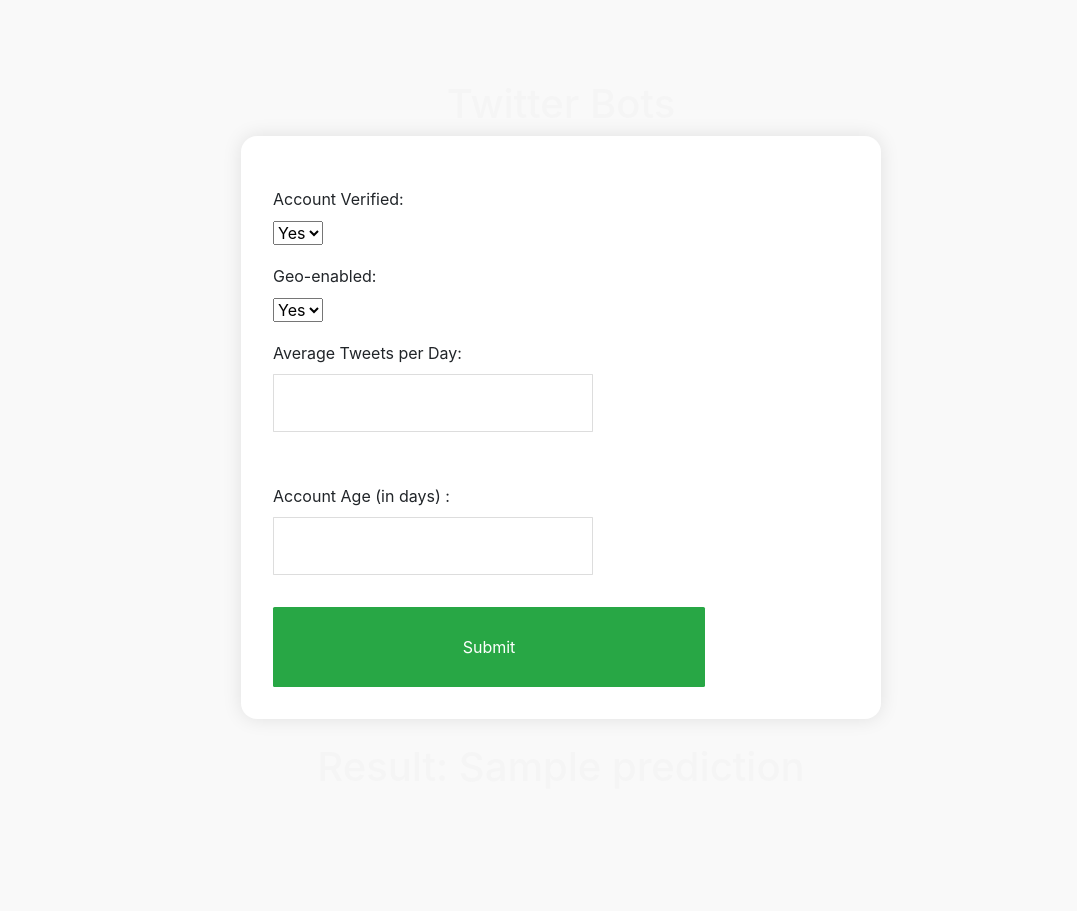
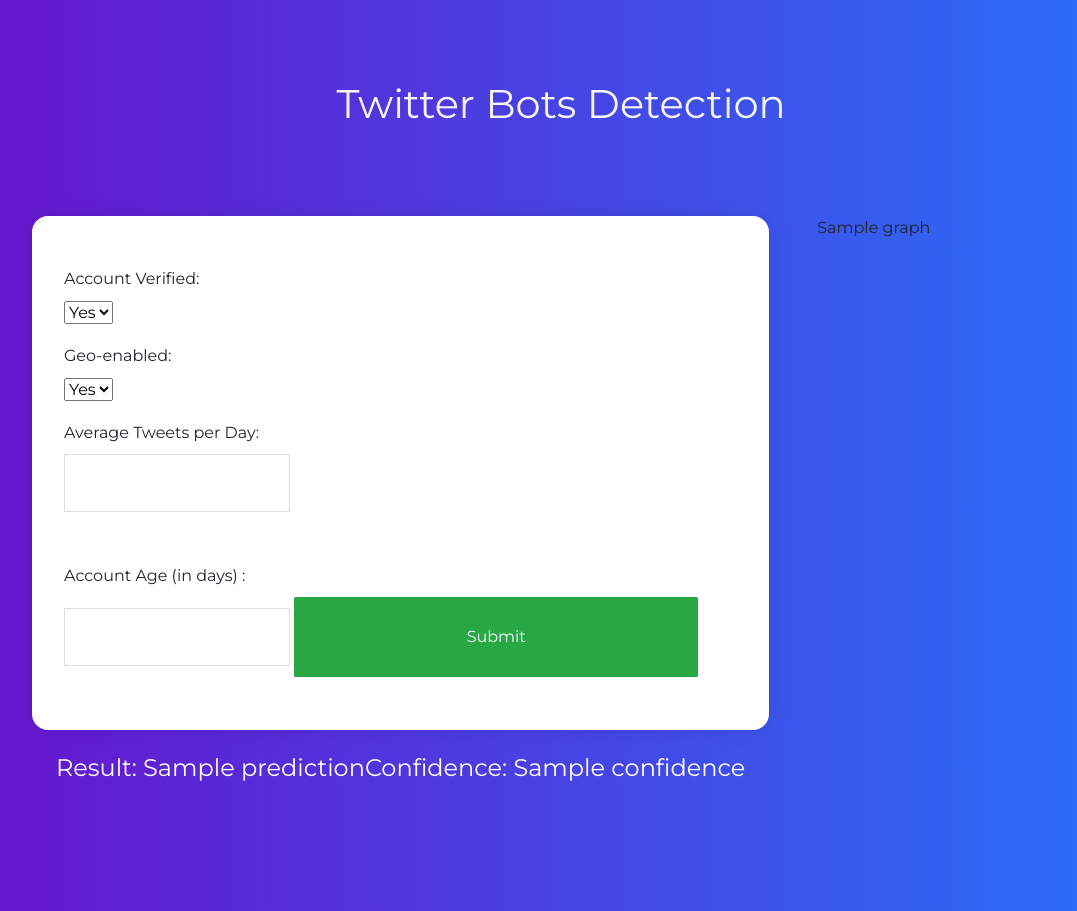
Before and after one commit to chandurnischal/financial-fraud, a Flask app: template templates/twitter_bots.html in a window 1280 px wide. Shown: the whole page, without its empty margins (79-1156 px from the left). Before the commit the page ends 687 px from the top, so only its background shows below. Run offline with Flask 3, Linux system fonts and the light colour scheme; the template is opened without the code that fills it: most values are stand-ins (such as "Sample title", 1, 10 or a date in 2020); parts of the project's set-up code (start-up, migrations or seed data) failed here and were passed over; some libraries are stand-ins or nearby versions.

Commit message:
integrated both endpoints and added graphs for twitter bots

```diff
--- a/app.py
+++ b/app.py
@@ -1,8 +1,9 @@
 import pandas as pd
 import pickle
 from sklearn.ensemble import RandomForestClassifier
+from flask import Flask, render_template, request
+from graphs import stacked_bar_chart, boxplot_tweets_per_day
 import requests
-from flask import Flask, render_template, request
 
 app = Flask(__name__)
 
@@ -13,28 +14,6 @@ with open("weights/twitter_bot_classifier.pkl", "rb") as file:
 @app.route("/")
 def index():
     return render_template("landing_page.html")
-
-@app.route("/twitter_bots", methods=["GET", "POST"])
-def twitter_bots():
-    pred = None
-    if request.method == "POST":
-        data = request.form
-
-        test = pd.DataFrame([[data["verified"], data["geo_enabled"], data["average_tweets_per_day"], data["account_age_days"]]], columns=tweet_model.feature_names_in_)
-
-
-        test["verified"] = test["verified"].map({"true": True, "false": False})
-        test["geo_enabled"] = test["geo_enabled"].map({"true": True, "false": False})
-        test["average_tweets_per_day"] = test["average_tweets_per_day"].astype(float)
-        test["account_age_days"] = test["account_age_days"].astype(float)
-
-
-        pred = tweet_model.predict(test)[0]
-
-        return render_template("twitter_bots.html", prediction=pred)
-
-    return render_template("twitter_bots.html", prediction=pred)
-
 
 # official
 # @app.route("/malicious_url", methods=["GET", "POST"])
@@ -79,7 +58,66 @@ def malicious_url():
 
     return render_template("malicious_url.html", prediction=res)
 
+# for now
+# @app.route("/twitter_bots", methods=["GET", "POST"])
+# def twitter_bots():
+#     data = dict()
 
+#     data["prediction"] = None
+#     data["graphs"] = [stacked_bar_chart(), boxplot_tweets_per_day()]
+
+#     pred = None
+#     if request.method == "POST":
+#         form = request.form
+
+#         test = pd.DataFrame([[form["verified"], form["geo_enabled"], form["average_tweets_per_day"], form["account_age_days"]]], columns=tweet_model.feature_names_in_)
+
+
+#         test["verified"] = test["verified"].map({"true": True, "false": False})
+#         test["geo_enabled"] = test["geo_enabled"].map({"true": True, "false": False})
+#         test["average_tweets_per_day"] = test["average_tweets_per_day"].astype(float)
+#         test["account_age_days"] = test["account_age_days"].astype(float)
+
+
+#         pred = tweet_model.predict(test)[0]
+#         data["prediction"] = pred
+#         return render_template("twitter_bots.html", data=data)
+
+#     return render_template("twitter_bots.html", data=data)
+
+# official
+@app.route("/twitter_bots", methods=["GET", "POST"])
+def twitter_bots():
+    data = dict()
+
+    data["prediction"] = None
+    data["graphs"] = [stacked_bar_chart(), boxplot_tweets_per_day()]
+
+    if request.method == "POST":
+
+        payload = {
+            "verified": request.form["verified"],
+            "geo_enabled": request.form["geo_enabled"],
+            "average_tweets_per_day": request.form["average_tweets_per_day"],
+            "account_age_days": request.form["account_age_days"],
+        }
+
+        headers = {
+            "Content-Type": "application/json"
+        }
+
+        try:
+            base = "http://54.86.83.255:5000/twitter_bots"
+            response = requests.post(url=base, headers=headers, json=payload)
+            data["prediction"] = response.json()["prediction"].title()
+            data["confidence"] = 0.98
+
+        except:
+            data["prediction"] = "Unable to predict"
+
+        return render_template("twitter_bots.html", data=data)
+
+    return render_template("twitter_bots.html", data=data)
 
 if __name__ == '__main__':
     app.run(debug=True)
--- /dev/null
+++ b/config.json
@@ -0,0 +1,6 @@
+{
+    "host": "host-name",
+    "password": "pass-word",
+    "port": 1234,
+    "database": "db-name"
+}
--- /dev/null
+++ b/static/index.css
@@ -0,0 +1,5 @@
+body {
+    font-family: 'Montserrat', sans-serif;
+    background-color: #f8f9fa;
+    background: linear-gradient(to right, #6a11cb, #2575fc);
+}
--- a/static/twitter_bots.css
+++ b/static/twitter_bots.css
@@ -9,35 +9,42 @@ body {
     overflow-y: auto;
 }
 
+
 h1 {
     color: whitesmoke;
+    padding-bottom: 4rem;
 }
 
-.heading {
-    font-size: larger;
+.container {
+    display: flex;
+    height: 100%;
+    gap: 1rem;
 }
 
-.form-container {
-    width: 40rem;
+.left-card, .right-card {
+    padding: 1rem;
+}
+
+.form-container{
+    border-radius: 1rem;
     padding: 2rem;
     background-color: #ffffff;
-    border-radius: 1rem;
     box-shadow: 0 0 1.2rem rgba(0, 0, 0, 0.1);
 }
+
 .form-container label {
     display: block;
     margin: 1.2rem 0 0.6rem;
 }
 .form-container input[type="text"],
 .form-container input[type="number"] {
-    width: 20rem;
     padding: 1rem;
     margin-bottom: 2rem;
     border: 0.01rem solid #ddd;
     border-radius: 0.04rem;
 }
 .form-container input[type="submit"] {
-    width: 75%;
+    width: 60%;
     height: 5rem;
     border: none;
     border-radius: 0.1rem;
@@ -59,3 +66,15 @@ h1 {
     padding: 1.5rem;
     box-sizing: border-box;
 }
+
+
+.result {
+    justify-content: center;
+    align-items: center;
+    display: flex;
+    height: auto;
+    color: white;
+    font-size: larger;
+    padding: 1.5rem;
+    box-sizing: border-box;
+}
--- a/templates/twitter_bots.html
+++ b/templates/twitter_bots.html
@@ -10,13 +10,11 @@
     <link rel="stylesheet" href="static/index.css">
     <link rel="stylesheet" href="static/twitter_bots.css">
 </head>
+<body>
+    <h1>Twitter Bots Detection</h1>
 
-<body>
-
-    <div class="heading">
-        <h1>Twitter Bots</h1>
-    </div>
-
+    <div class="container">
+        <div class="left-card">
             <div class="form-container">
                 <form method="POST" action="/twitter_bots">
                     <label for="verified">Account Verified:</label>
@@ -42,15 +40,25 @@
             </div>
 
             <div class="result">
-        {% if prediction is not none %}
-        <h1>Result: {{ prediction }}</h1>
+                {% if data["prediction"] is not none %}
+                <h4>Result: {{ data["prediction"] | safe }}</h4><br>
+                <h4>Confidence: {{ data["confidence"] | safe }}</h4>
                 {% endif %}
+            </div>
+        </div>
+
+        <div class="right-card">
+            {% for graph in data["graphs"] %}
+                <div>
+                    {{ graph | safe }}
+                </div>
+            {% endfor %}
+
+        </div>
     </div>
 
 
-    <script src="https://code.jquery.com/jquery-3.5.1.slim.min.js"></script>
-    <script src="https://cdn.jsdelivr.net/npm/@popperjs/core@2.9.2/dist/umd/popper.min.js"></script>
-    <script src="https://maxcdn.bootstrapcdn.com/bootstrap/4.5.2/js/bootstrap.min.js"></script>
+
+
 </body>
-
 </html>
```
Also changed, not shown: connectDB.py (added, +12 -0 lines), graphs.py (added, +64 -0 lines), 1 other file. Lines whose indentation alone changed are shown as unchanged.
